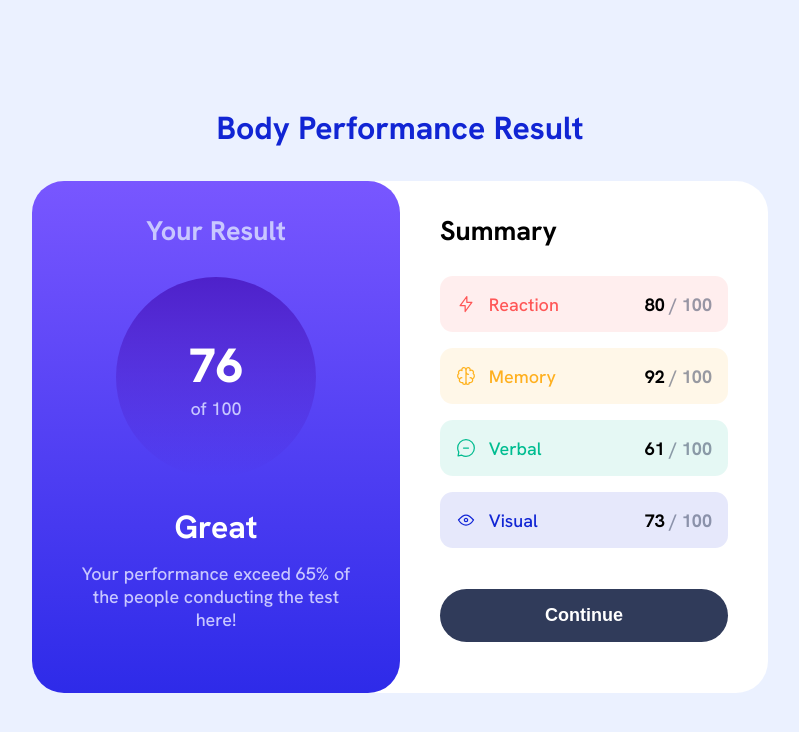
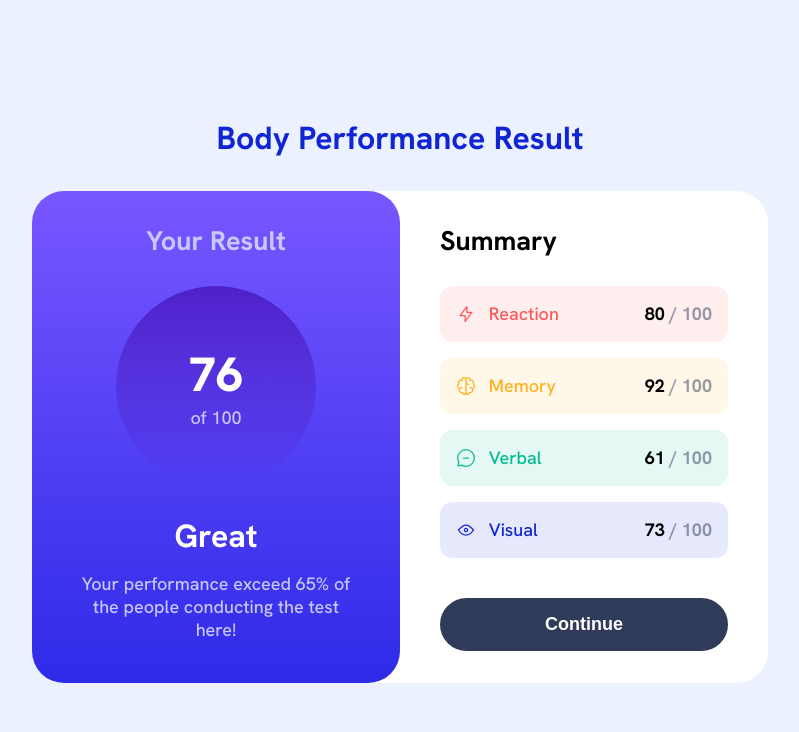
Before and after one commit to Biggboss7/Result-Summary-Component, a plain HTML site: page index.html in a window 1280 px wide. Shown: the whole page, without its empty margins (240-1039 px from the left). Drawn offline with Linux system fonts and the light colour scheme.

Commit message:
Removes Value of Height Property in Result-Summary Container

```diff
--- a/style.css
+++ b/style.css
@@ -93,7 +93,7 @@ h1 {
 /* Main Section*/
 .result-summary__container {
     width: 46rem;
-    height: 32rem;
+    /* height: 32rem; */
     display: flex;
     font-size: 1.125rem;
     background-color: var(--white-900);
```
